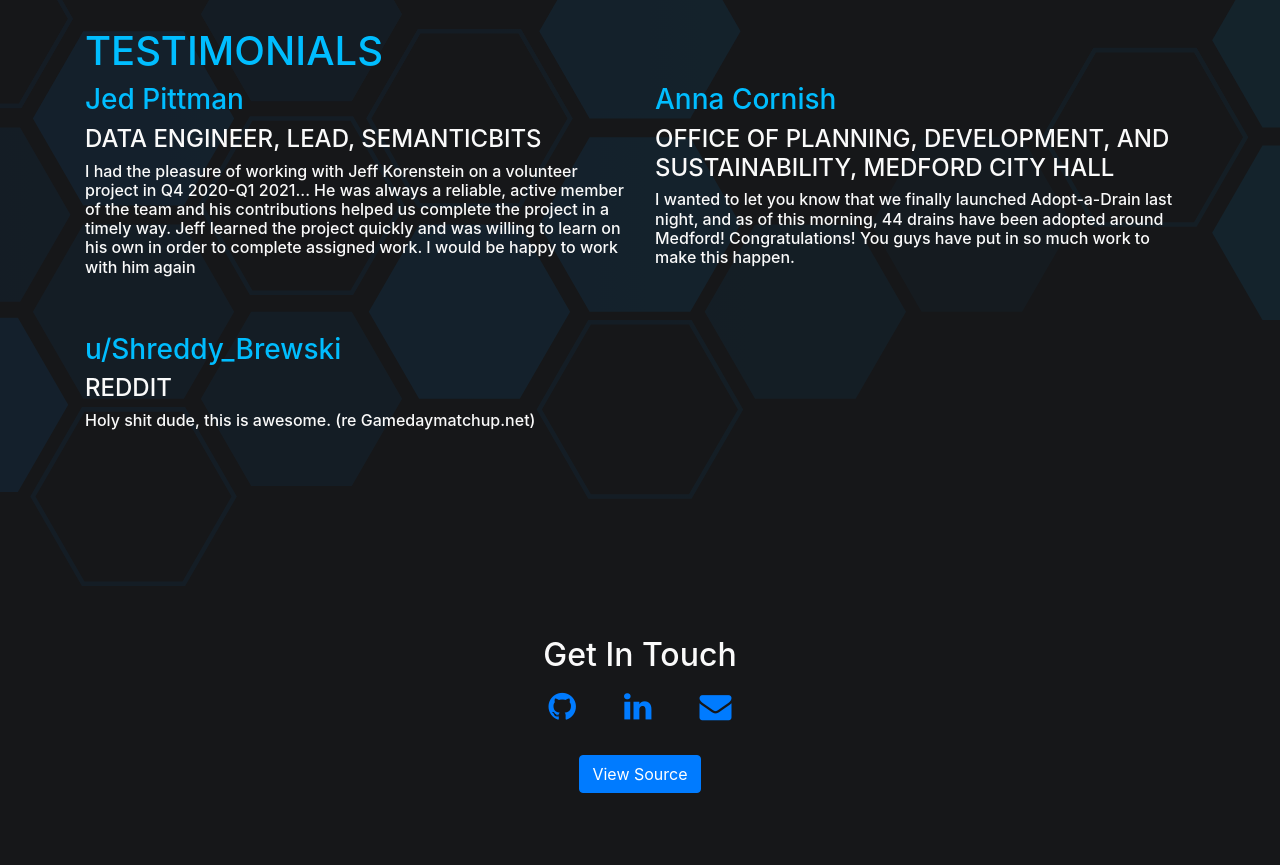
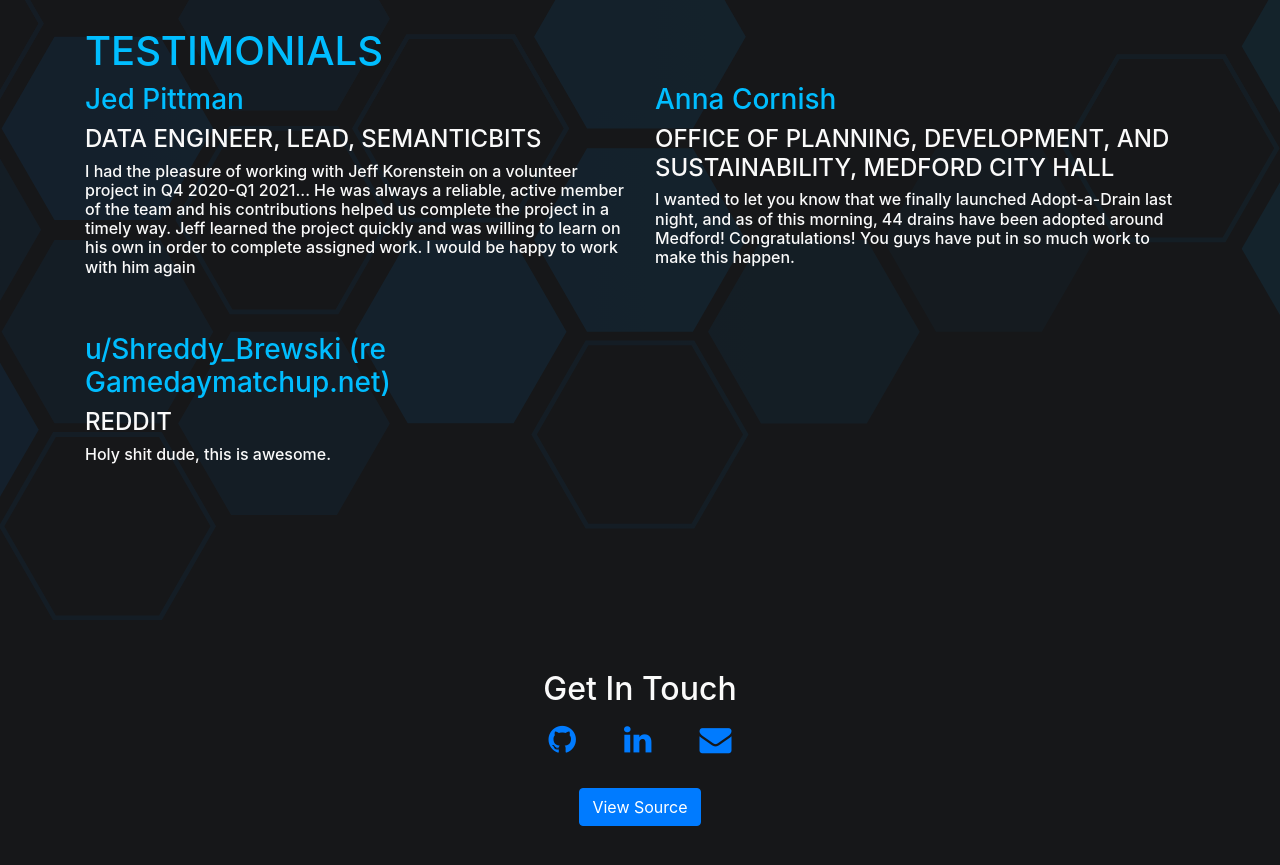
Before and after one commit to jkoren/jkoren.github.io, a Jekyll site: the page built from index.md, in a window 1280 px wide and 900 px high, scrolled down 2431 px. Shown: the top 865 px of the window. Built offline with Jekyll 4.4.1, drawn with Linux system fonts in a browser that asks for light colours.

```diff
--- a/_data/testimonials.yml
+++ b/_data/testimonials.yml
@@ -9,7 +9,7 @@
     name: Anna Cornish
     title: Office of Planning, Development, and Sustainability, Medford City Hall
 
-- quote: Holy shit dude, this is awesome.  (re Gamedaymatchup.net)
+- quote: Holy shit dude, this is awesome.
   person:
-    name: u/Shreddy_Brewski
+    name: u/Shreddy_Brewski  (re Gamedaymatchup.net)
     title: Reddit
```
